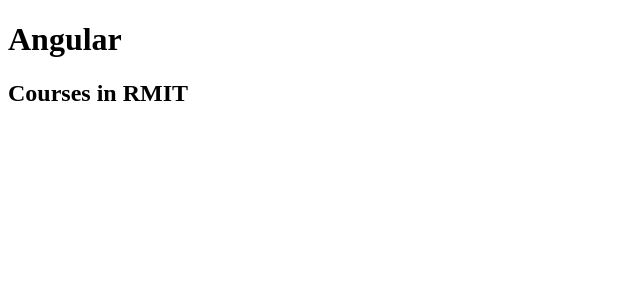
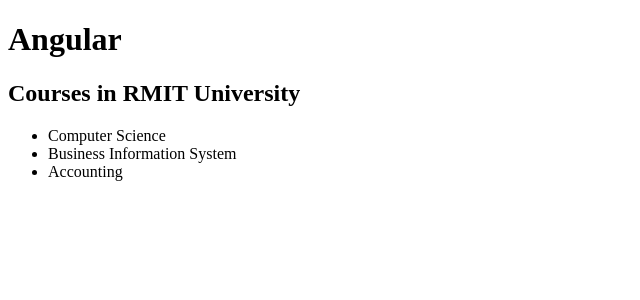
Before and after one commit to kane91280/Angular-Mosh-Hamedani, an Angular app in the folder angular-fundamentals/fundamentals/: page / in a window 1280 px wide. Shown: the top 300 px of the page, without its empty margins (0-640 px from the left). Built offline with nearby package versions, Linux system fonts and the light colour scheme.

Commit message:
fix courses component

```diff
--- a/angular-fundamentals/fundamentals/src/app/courses/courses.component.ts
+++ b/angular-fundamentals/fundamentals/src/app/courses/courses.component.ts
@@ -7,11 +7,11 @@ import { CoursesService } from '../courses.service';
   styleUrls: ['./courses.component.css']
 })
 export class CoursesComponent implements OnInit {
-  school = "RMIT";
+  school = "RMIT University";
   courses;
   constructor() {
-    /*let coursesService = new CoursesService();
-    this.courses = coursesService.getCourseList();   */
+    let coursesService = new CoursesService();
+    this.courses = coursesService.getCourseList();
   }
 
 
```
